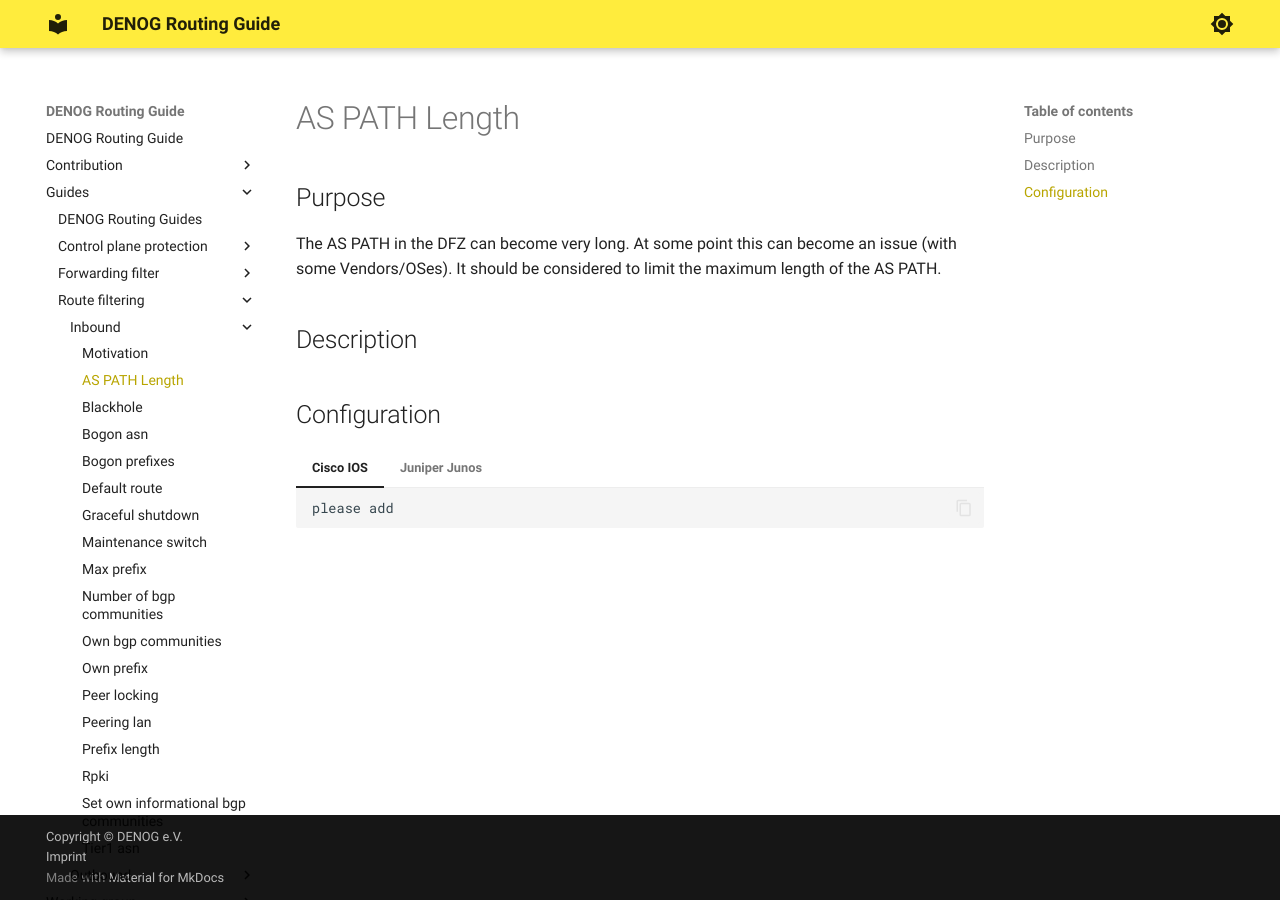
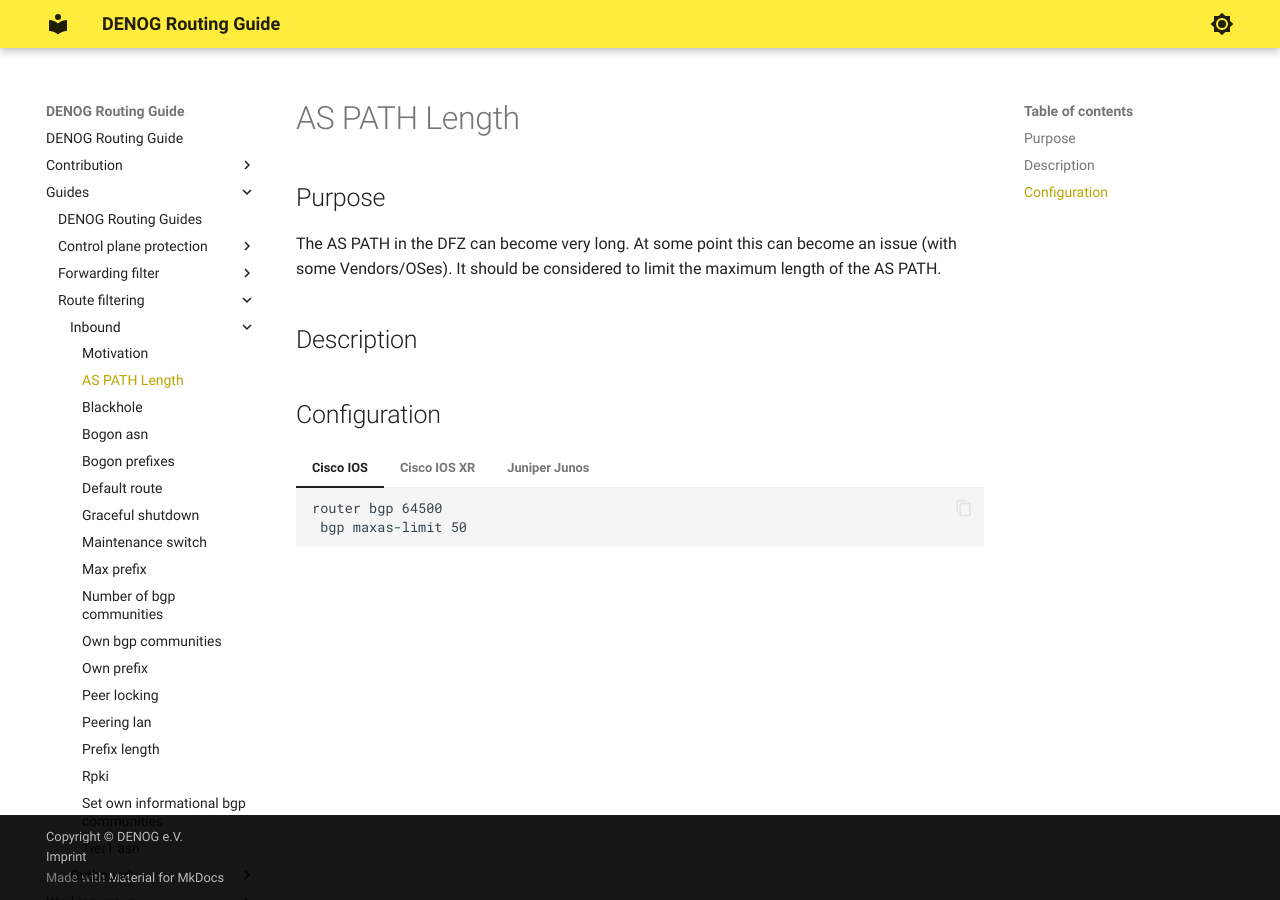
Before and after one commit to denog/routing-guide, an MkDocs documentation site: the page built from docs/guides/route_filtering/inbound/as_path_length.md, in a window 1280 px wide. Built offline with MkDocs 1.6.1 and Material for MkDocs 9.7.7, drawn with Linux system fonts in a browser that asks for light colours; some of the changed lines change nothing that is shown.

Commit message:
added IOS and IOS XR to as-path-length filters

````diff
--- a/docs/guides/route_filtering/inbound/as_path_length.md
+++ b/docs/guides/route_filtering/inbound/as_path_length.md
@@ -9,7 +9,27 @@
 
 === "Cisco IOS"
     ```
-    please add
+    router bgp 64500
+     bgp maxas-limit 50
+    ```
+
+=== "Cisco IOS XR"
+    ```
+    route-policy AS-PATH-WAY-TOO-LONG
+     if as-path length ge 50 then
+      drop
+     endif
+    end-policy
+    router bgp 64500
+     neighor 198.51.100.1
+      address-family ipv4 unicast
+       route-policy AS-PATH-WAY-TOO-LONG in
+     neighor 2001:db8::1
+      address-family ipv6 unicast
+       route-policy AS-PATH-WAY-TOO-LONG in
+      exit
+     exit
+    exit
     ```
 
 === "Juniper Junos"
````
